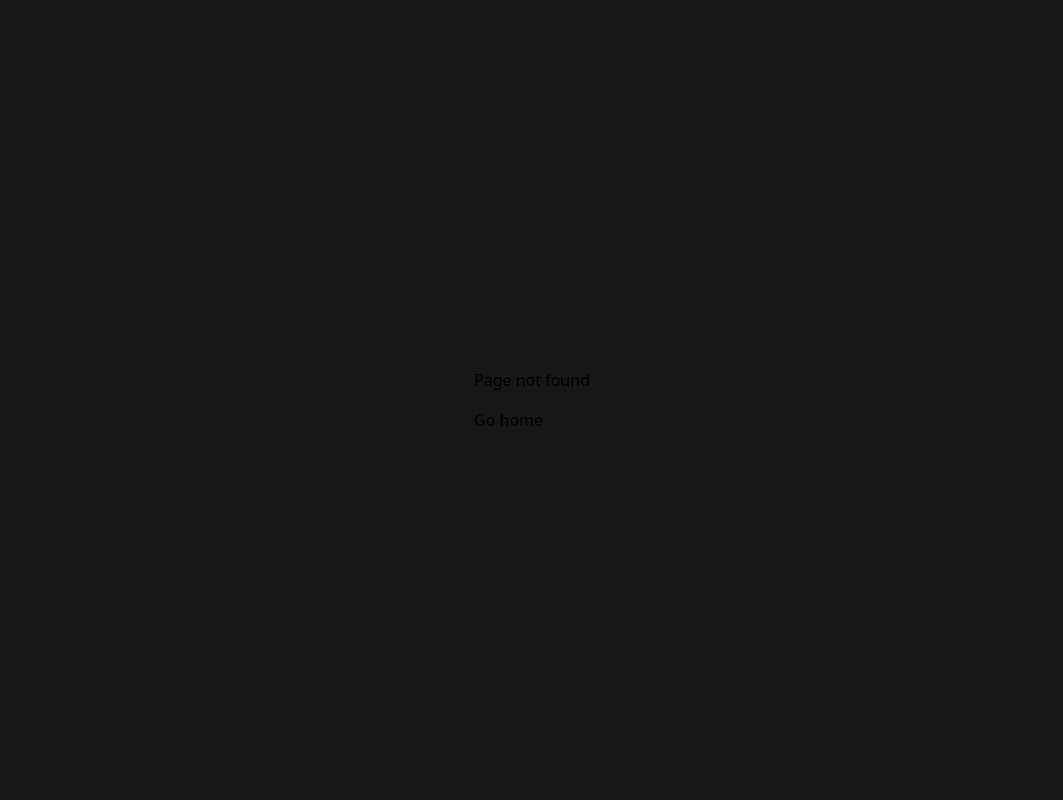
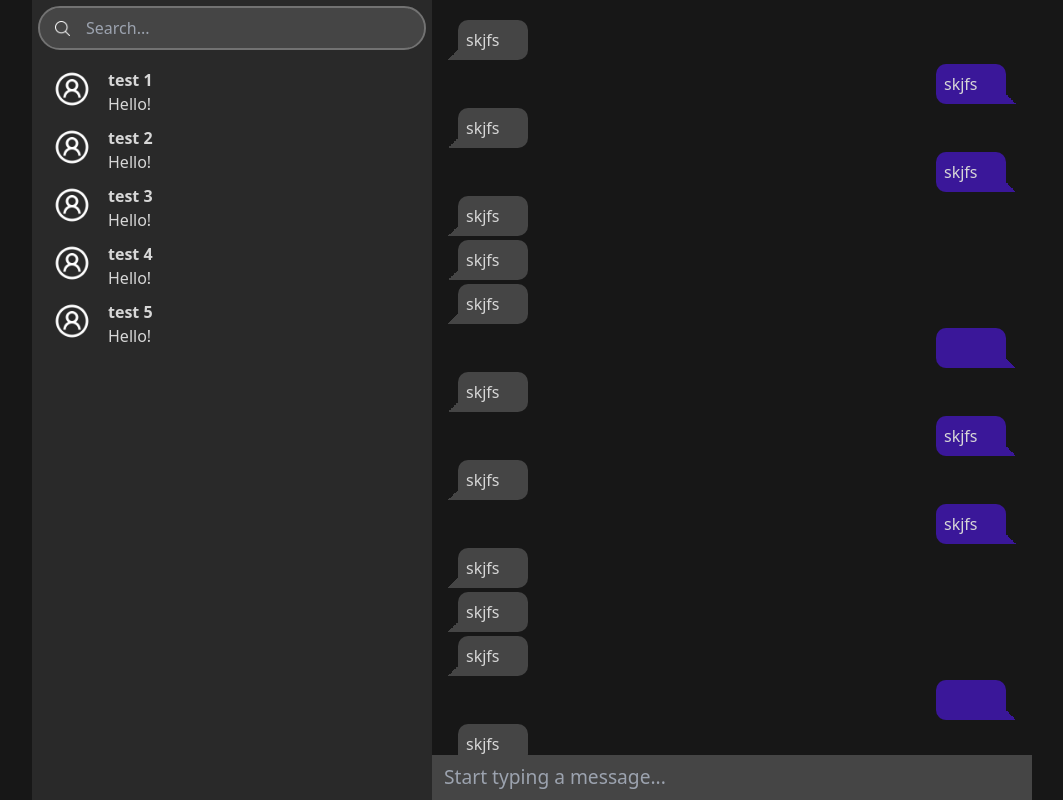
Before and after one commit to udborets/chat-app, a Next.js app in the folder client/: page /chat in a window 1280 px wide. Before the commit this address had no page. Shown: the whole page, without its empty margins (108-1171 px from the left). Built offline with nearby package versions, Linux system fonts and the light colour scheme.

Commit message:
add chat page

```diff
--- /dev/null
+++ b/client/pages/chat/index.tsx
@@ -0,0 +1,224 @@
+import { FC } from "react";
+
+import Chat from "@/features/Chat/Chat";
+import type { ChatProps } from "@/features/Chat/models";
+import ChatBar from "@/features/ChatBar/ChatBar";
+import type { ChatBarProps } from "@/features/ChatBar/models";
+import PageLayout from "@/layouts/PageLayout/PageLayout";
+
+const testChats: ChatBarProps = {
+  chats: [
+    {
+      companionAvatar: '',
+      companionName: "test 1",
+      id: Math.random().toString(),
+      lastMessage: "Hello!",
+    },
+    {
+      companionAvatar: '',
+      companionName: "test 2",
+      id: Math.random().toString(),
+      lastMessage: "Hello!",
+    },
+    {
+      companionAvatar: '',
+      companionName: "test 3",
+      id: Math.random().toString(),
+      lastMessage: "Hello!",
+    },
+    {
+      companionAvatar: '',
+      companionName: "test 4",
+      id: Math.random().toString(),
+      lastMessage: "Hello!",
+    },
+    {
+      companionAvatar: '',
+      companionName: "test 5",
+      id: Math.random().toString(),
+      lastMessage: "Hello!",
+    },
+  ]
+}
+
+const chatProps: ChatProps = {
+  messages: [
+    {
+      id: Math.random().toString(),
+      isOwn: false,
+      text: "skjfs",
+      sendingTime: Date.now(),
+      isRead: true,
+    },
+    {
+      id: Math.random().toString(),
+      isOwn: true,
+      text: "skjfs",
+      sendingTime: Date.now(),
+      isRead: true,
+    },
+    {
+      id: Math.random().toString(),
+      isOwn: false,
+      text: "skjfs",
+      sendingTime: Date.now(),
+      isRead: true,
+    },
+    {
+      id: Math.random().toString(),
+      isOwn: true,
+      text: "skjfs",
+      sendingTime: Date.now(),
+      isRead: true,
+    },
+    {
+      id: Math.random().toString(),
+      isOwn: false,
+      text: "skjfs",
+      sendingTime: Date.now(),
+      isRead: true,
+    },
+    {
+      id: Math.random().toString(),
+      isOwn: false,
+      text: "skjfs",
+      sendingTime: Date.now(),
+      isRead: true,
+    },
+    {
+      id: Math.random().toString(),
+      isOwn: false,
+      text: "skjfs",
+      sendingTime: Date.now(),
+      isRead: true,
+    },
+    {
+      id: Math.random().toString(),
+      isOwn: true,
+      text: "",
+      sendingTime: Date.now(),
+      isRead: false,
+    }, {
+      id: Math.random().toString(),
+      isOwn: false,
+      text: "skjfs",
+      sendingTime: Date.now(),
+      isRead: true,
+    },
+    {
+      id: Math.random().toString(),
+      isOwn: true,
+      text: "skjfs",
+      sendingTime: Date.now(),
+      isRead: true,
+    },
+    {
+      id: Math.random().toString(),
+      isOwn: false,
+      text: "skjfs",
+      sendingTime: Date.now(),
+      isRead: true,
+    },
+    {
+      id: Math.random().toString(),
+      isOwn: true,
+      text: "skjfs",
+      sendingTime: Date.now(),
+      isRead: true,
+    },
+    {
+      id: Math.random().toString(),
+      isOwn: false,
+      text: "skjfs",
+      sendingTime: Date.now(),
+      isRead: true,
+    },
+    {
+      id: Math.random().toString(),
+      isOwn: false,
+      text: "skjfs",
+      sendingTime: Date.now(),
+      isRead: true,
+    },
+    {
+      id: Math.random().toString(),
+      isOwn: false,
+      text: "skjfs",
+      sendingTime: Date.now(),
+      isRead: true,
+    },
+    {
+      id: Math.random().toString(),
+      isOwn: true,
+      text: "",
+      sendingTime: Date.now(),
+      isRead: false,
+    }, {
+      id: Math.random().toString(),
+      isOwn: false,
+      text: "skjfs",
+      sendingTime: Date.now(),
+      isRead: true,
+    },
+    {
+      id: Math.random().toString(),
+      isOwn: true,
+      text: "skjfs",
+      sendingTime: Date.now(),
+      isRead: true,
+    },
+    {
+      id: Math.random().toString(),
+      isOwn: false,
+      text: "skjfs",
+      sendingTime: Date.now(),
+      isRead: true,
+    },
+    {
+      id: Math.random().toString(),
+      isOwn: true,
+      text: "skjfs",
+      sendingTime: Date.now(),
+      isRead: true,
+    },
+    {
+      id: Math.random().toString(),
+      isOwn: false,
+      text: "skjfs",
+      sendingTime: Date.now(),
+      isRead: true,
+    },
+    {
+      id: Math.random().toString(),
+      isOwn: false,
+      text: "skjfs",
+      sendingTime: Date.now(),
+      isRead: true,
+    },
+    {
+      id: Math.random().toString(),
+      isOwn: false,
+      text: "skjfs",
+      sendingTime: Date.now(),
+      isRead: true,
+    },
+    {
+      id: Math.random().toString(),
+      isOwn: true,
+      text: "",
+      sendingTime: Date.now(),
+      isRead: false,
+    },
+  ]
+}
+
+const ChatPage: FC = () => {
+  return (
+    <PageLayout title="Chat" className="w-full h-full flex">
+      <ChatBar {...testChats} />
+      <Chat messages={chatProps.messages} />
+    </PageLayout>
+  )
+}
+
+export default ChatPage;
```
